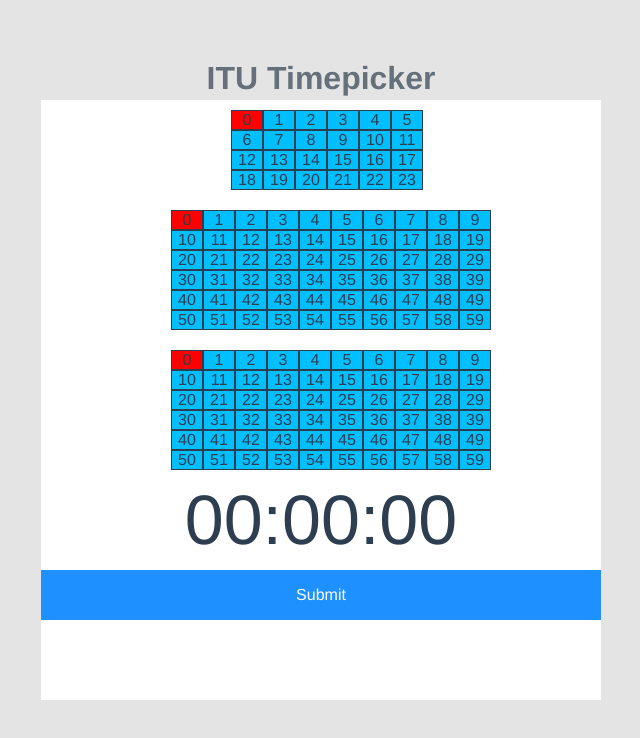
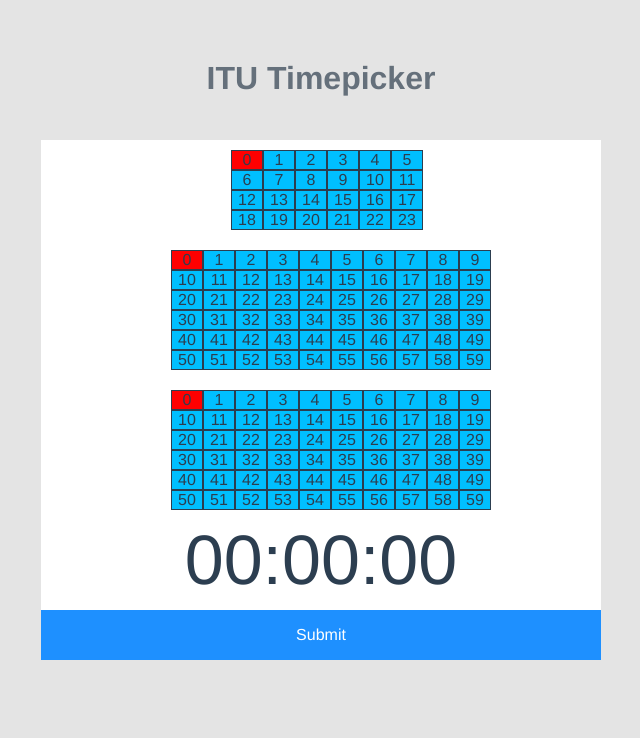
Before and after one commit to thejoeejoee/ITU-VUT-BIT-2018-2019, a Vue app: page / in a window 1280 px wide. Both pictures are taken after a click on the link "xkavan05". Shown: the top 738 px of the page, without its empty margins (319-959 px from the left). Built offline with nearby package versions, Linux system fonts and the light colour scheme; what vue-konva would draw is missing.

Commit message:
final version

```diff
--- a/src/components/xkavan05.vue
+++ b/src/components/xkavan05.vue
@@ -1,11 +1,13 @@
+<!-- ITU - Inteligentní zadávání časových údajů - Iva Kavánková (xkavan05) -->
+
 <template>
-    <div class="selector" @click="submit">
+    <div class="all" @click="submit">
             <div class="picker" @click.stop>
-                <div class="tabulka1">
-                    <div class="radek" v-for="(data, index) in Array(4)" :key="index">
-
+                <!-- 1.tabulka s hodinami, rozgenerování, kliknutí, vybrání -->
+                <div class="table_hour">
+                    <div class="row" v-for="(data, index) in Array(4)" :key="index">
                         <div v-for="(data, j) in Array(6)" :key="j">
-                            <div class="bunka"
+                            <div class="cell"
                                  v-on:click="hour = index * 6 + j"
                                  v-bind:class="{selected: hour === index * 6 + j}">
                                 {{ index * 6 + j }}
@@ -14,11 +16,11 @@
                     </div>
                 </div>
 
-                <div class="tabulka2">
-                    <div class="radek" v-for="(data, index) in Array(6)" :key="index">
-
+                <!-- 2.tabulka s minutami, rozgenerování, kliknutí, vybrání -->
+                <div class="table_minute">
+                    <div class="row" v-for="(data, index) in Array(6)" :key="index">
                         <div v-for="(data, j) in Array(10)" :key="j">
-                            <div class="bunka"
+                            <div class="cell"
                                 v-on:click="minute = index * 10 + j"
                                 v-bind:class="{selected: minute === index * 10 + j}">
                                 {{ index * 10+ j }}
@@ -27,11 +29,11 @@
                     </div>
                 </div>
 
-                <div class="tabulka3">
-                    <div class="radek" v-for="(data, index) in Array(6)" :key="index">
-
+                <!-- 3.tabulka se sekundami, rozgenerování, kliknutí, vybrání -->
+                <div class="table_second">
+                    <div class="row" v-for="(data, index) in Array(6)" :key="index">
                         <div v-for="(data, j) in Array(10)" :key="j">
-                            <div class="bunka"
+                            <div class="cell"
                                 v-on:click="second = index * 10 + j"
                                 v-bind:class="{selected: second === index * 10 + j}">
                                 {{ index * 10 + j }}
@@ -40,6 +42,7 @@
                     </div>
                 </div>
 
+            <!-- výpis vybraných hodnot, doplnění na 2 číslice -->
             <div class=result> {{('0' + hour).slice(-2)}}:{{('0' + minute).slice(-2)}}:{{('0' + second).slice(-2)}} </div>
             <div class="submit" @click="submit">Submit</div>
         </div>
@@ -64,18 +67,18 @@
             }
         },
 
-        props: {value: {}},
+        props: {value: {}}, // sdílená hodnota s ostaními
         methods: {
             submit() {
-                this.$emit('submit');
-                this.$emit('input', new Date(1970, 0, 0, this.hour, this.minute, this.second, 0))
+                this.$emit('submit'); // vyvolání signálu na schování určité varianty
+                this.$emit('input', new Date(1970, 0, 0, this.hour, this.minute, this.second, 0)) // vyvolání signálu na nastavení sdílených dat
             }
         }
     }
 </script>
 
 <style scoped>
-    .selector {
+    .all {
         position: fixed;
         background-color: #bbbbbb66;
         top: 0;
@@ -90,16 +93,15 @@
 
     .picker {
         width: 70vh;
-        height: 75vh;
         background-color: white;
     }
 
-    .radek {
+    .row {
         display: flex;
         flex-direction: row;
     }
 
-    .tabulka1 {
+    .table_hour {
         flex-direction: column;
         display: flex;
         background: #fff;
@@ -108,7 +110,7 @@
         padding: 10px;
     }
 
-    .tabulka2 {
+    .table_minute {
         flex-direction: column;
         display: flex;
         background: #fff;
@@ -117,7 +119,7 @@
         padding: 10px;
     }
 
-    .tabulka3 {
+    .table_second {
         flex-direction: column;
         display: flex;
         background: #fff;
@@ -126,28 +128,25 @@
         padding: 10px;
     }
 
-    .bunka {
+    .cell {
         width: 30px;
         border: 1px solid;
         text-align: center;
         background-color: #00BFFF;
-        -webkit-touch-callout: none; /* iOS Safari */
-        -webkit-user-select: none; /* Safari */
-        -khtml-user-select: none; /* Konqueror HTML */
-        -moz-user-select: none; /* Firefox */
-        -ms-user-select: none; /* Internet Explorer/Edge */
+        -webkit-touch-callout: none; /* pro iOS Safari */
+        -webkit-user-select: none; /* pro Safari */
+        -moz-user-select: none; /* pro Firefox */
+        -ms-user-select: none; /* pro Internet Explorer/Edge */
         user-select: none;
     }
 
     .selected {
         background-color: red;
-
     }
 
     .submit {
-        background-color: dodgerblue;
+        background-color: #1e90ff ;
         margin-top: 10px;
-
         color: white;
         cursor: pointer;
         padding: 1em;
```
